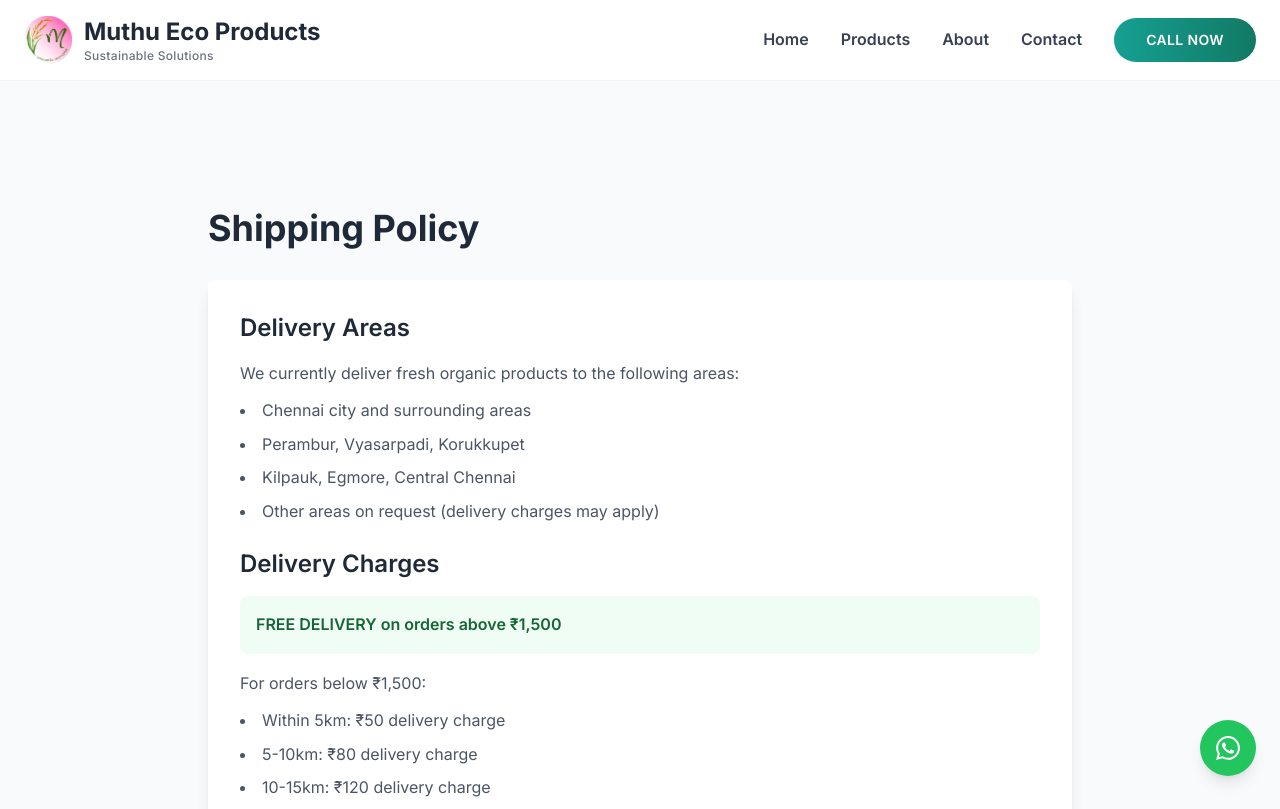
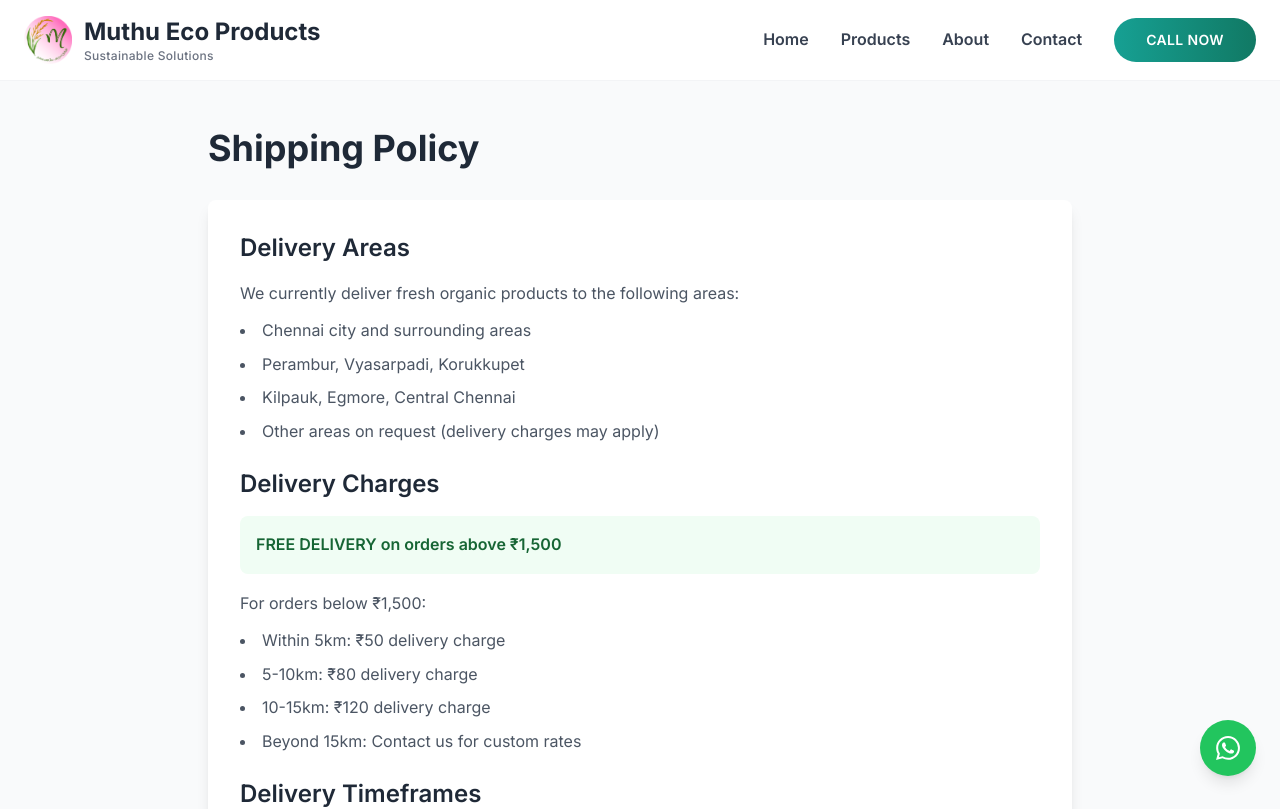
Before and after one commit to muthuecoproducts-crypto/muthu-eco-products, a React (Vite) app: page /shipping-policy in a window 1280 px wide. Shown: the top 809 px of the page. Built offline with nearby package versions, Linux system fonts and the light colour scheme.

Commit message:
updated version

```diff
--- a/src/pages/PrivacyPolicy.jsx
+++ b/src/pages/PrivacyPolicy.jsx
@@ -1,6 +1,6 @@
 const PrivacyPolicy = () => {
   return (
-    <div className="pt-20 min-h-screen bg-gray-50">
+    <div className="pt-0 min-h-screen bg-gray-50">
       <div className="max-w-4xl mx-auto px-4 py-12">
         <h1 className="text-4xl font-bold text-gray-800 mb-8">Privacy Policy</h1>
         <div className="bg-white rounded-lg shadow-lg p-8 space-y-6">
--- a/src/pages/ShippingPolicy.jsx
+++ b/src/pages/ShippingPolicy.jsx
@@ -1,6 +1,6 @@
 const ShippingPolicy = () => {
   return (
-    <div className="pt-20 min-h-screen bg-gray-50">
+    <div className="pt-0 min-h-screen bg-gray-50">
       <div className="max-w-4xl mx-auto px-4 py-12">
         <h1 className="text-4xl font-bold text-gray-800 mb-8">Shipping Policy</h1>
         <div className="bg-white rounded-lg shadow-lg p-8 space-y-6">
--- a/src/pages/TermsOfService.jsx
+++ b/src/pages/TermsOfService.jsx
@@ -1,6 +1,6 @@
 const TermsOfService = () => {
   return (
-    <div className="pt-20 min-h-screen bg-gray-50">
+    <div className="pt-0 min-h-screen bg-gray-50">
       <div className="max-w-4xl mx-auto px-4 py-12">
         <h1 className="text-4xl font-bold text-gray-800 mb-8">Terms of Service</h1>
         <div className="bg-white rounded-lg shadow-lg p-8 space-y-6">
```
